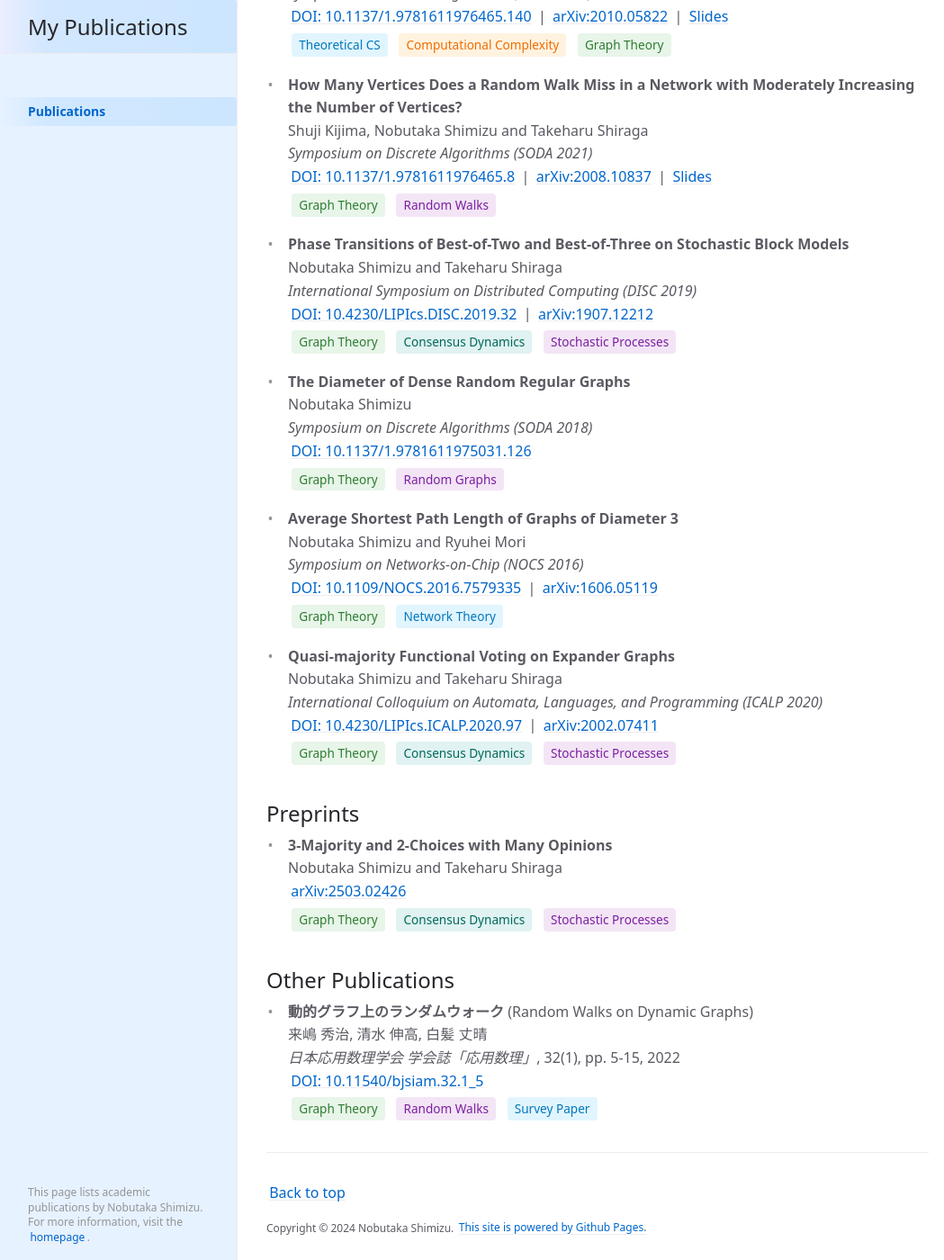
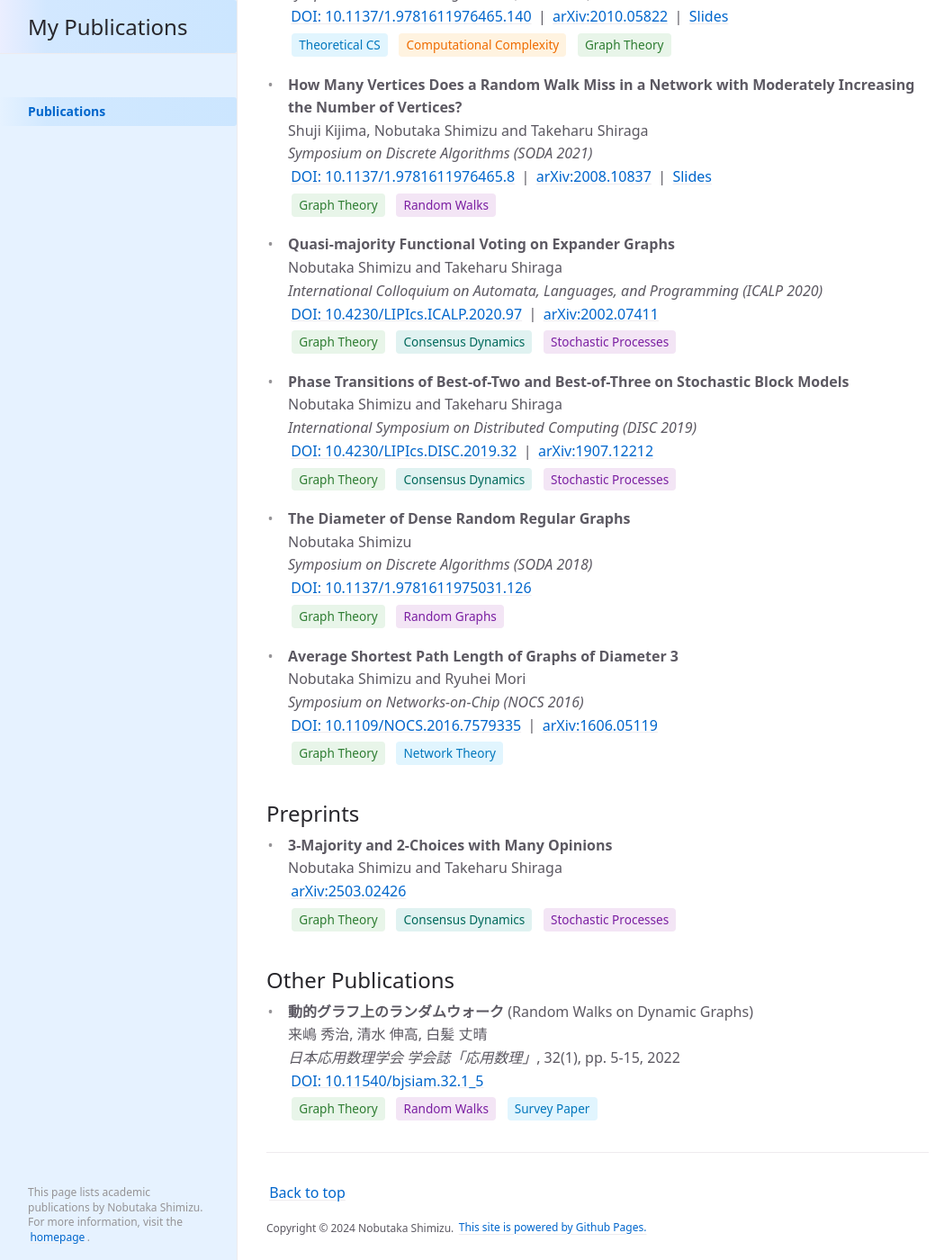
Before and after one commit to NobutakaShimizu/mypapers, a Jekyll site: the page built from index.md, in a window 1280 px wide and 1400 px high, scrolled down 2111 px. Shown: the whole window at 90% size, without its empty margins (0-1049 px from the left). Built offline with Jekyll 4.4.1, drawn with Linux system fonts in a browser that asks for light colours; cached includes are drawn as plain includes; part of the change alters nothing that is shown.

Commit message:
学術出版物リストに「Quasi-majority Functional Voting on Expander Graphs」を追加し、関連する情報を更新。これにより、出版物の情報が最新のものとなり、整合性が向上。また、検索データの内容も更新し、全体的な情報の一貫性を保つ。

```diff
--- a/index.md
+++ b/index.md
@@ -88,6 +88,12 @@ This publication list includes peer-reviewed journal articles, conference procee
   [DOI: 10.1137/1.9781611976465.8](https://epubs.siam.org/doi/abs/10.1137/1.9781611976465.8?mobileUi=0) | [arXiv:2008.10837](https://arxiv.org/abs/2008.10837) | [Slides](https://speakerdeck.com/nobushimi/how-many-vertices-does-a-random-walk-miss-in-a-network-with-moderately-increasing-the-number-of-vertices)
   <span class="paper-tag graphs">Graph Theory</span> <span class="paper-tag randomized">Random Walks</span>
 
+- **Quasi-majority Functional Voting on Expander Graphs**
+  Nobutaka Shimizu and Takeharu Shiraga
+  *International Colloquium on Automata, Languages, and Programming (ICALP 2020)*
+  [DOI: 10.4230/LIPIcs.ICALP.2020.97](https://drops.dagstuhl.de/entities/document/10.4230/LIPIcs.ICALP.2020.97) | [arXiv:2002.07411](https://arxiv.org/abs/2002.07411)
+  <span class="paper-tag graphs">Graph Theory</span> <span class="paper-tag consensus">Consensus Dynamics</span> <span class="paper-tag randomized">Stochastic Processes</span>
+
 - **Phase Transitions of Best-of-Two and Best-of-Three on Stochastic Block Models**
   Nobutaka Shimizu and Takeharu Shiraga
   *International Symposium on Distributed Computing (DISC 2019)*
@@ -106,12 +112,6 @@ This publication list includes peer-reviewed journal articles, conference procee
   [DOI: 10.1109/NOCS.2016.7579335](https://ieeexplore.ieee.org/document/7579335/) | [arXiv:1606.05119](https://arxiv.org/abs/1606.05119)
   <span class="paper-tag graphs">Graph Theory</span> <span class="paper-tag theory">Network Theory</span>
 
-- **Quasi-majority Functional Voting on Expander Graphs**
-  Nobutaka Shimizu and Takeharu Shiraga
-  *International Colloquium on Automata, Languages, and Programming (ICALP 2020)*
-  [DOI: 10.4230/LIPIcs.ICALP.2020.97](https://drops.dagstuhl.de/entities/document/10.4230/LIPIcs.ICALP.2020.97) | [arXiv:2002.07411](https://arxiv.org/abs/2002.07411)
-  <span class="paper-tag graphs">Graph Theory</span> <span class="paper-tag consensus">Consensus Dynamics</span> <span class="paper-tag randomized">Stochastic Processes</span>
-
 ## Preprints
 
 - **3-Majority and 2-Choices with Many Opinions**
```
Also changed, not shown: 2 other files.
